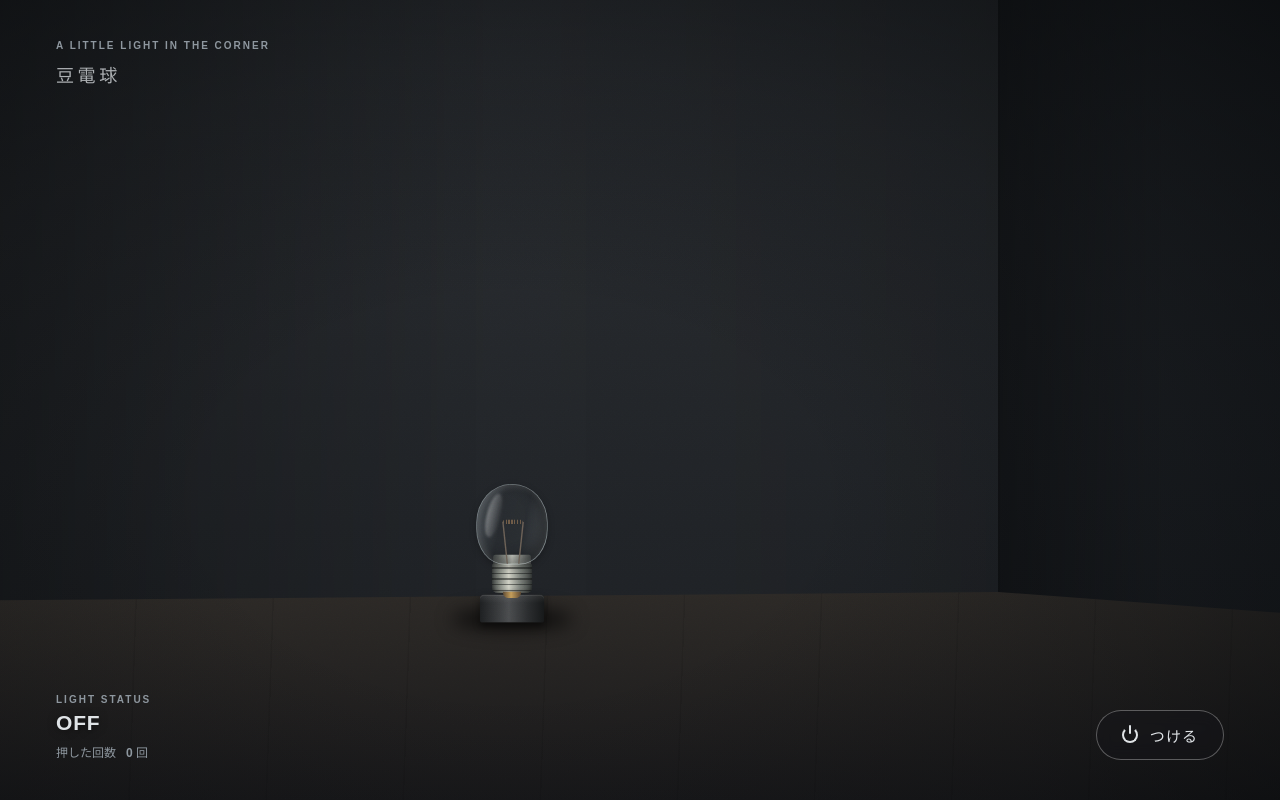
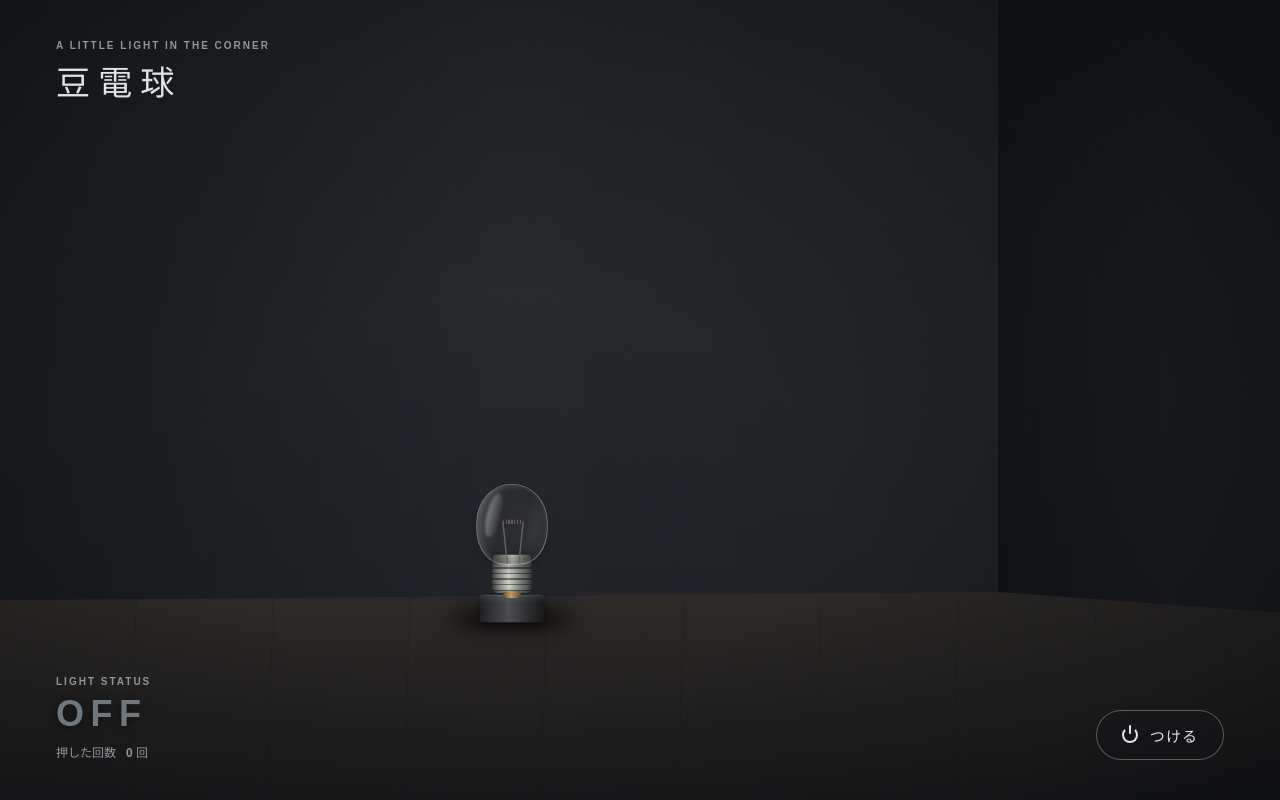
Before and after one commit to d6ftg6487f-ops/salmon, a Flask app: page / in a window 1280 px wide. Run offline with Flask 3, Linux system fonts and the light colour scheme.

Commit message:
Update styles.css

```diff
--- a/static/styles.css
+++ b/static/styles.css
@@ -378,13 +378,14 @@ body.lights-on .scene__floor-light {
   margin-bottom: 10px;
 }
 
+/* タイトルは「豆電球」だけなので、少し大きめにする */
 h1 {
   margin: 0;
   color: #dfe3e6;
-  font-size: clamp(15px, 1.6vw, 18px);
-  font-weight: 500;
-  letter-spacing: 0.2em;
-  opacity: 0.75;
+  font-size: clamp(24px, 3vw, 34px);
+  font-weight: 600;
+  letter-spacing: 0.24em;
+  line-height: 1.3;
   transition: color 650ms ease;
 }
 
@@ -420,12 +421,20 @@ body.lights-on h1 {
   margin-bottom: 6px;
 }
 
+/* ON / OFF 表示。消灯時は沈んだ色、点灯時は暖色に光る */
 .status {
   margin: 0;
-  font-size: clamp(17px, 2.5vw, 21px);
+  font-size: clamp(26px, 3.6vw, 36px);
   font-weight: 700;
-  letter-spacing: 0.04em;
+  letter-spacing: 0.18em;
+  color: #6f777e;
   text-shadow: 0 1px 8px rgba(0, 0, 0, 0.5);
+  transition: color 650ms ease, text-shadow 650ms ease;
+}
+
+body.lights-on .status {
+  color: #ffe2a6;
+  text-shadow: 0 0 14px rgba(255, 200, 110, 0.7);
 }
 
 .counter {
@@ -524,7 +533,7 @@ body.lights-on .toggle:hover:not(:disabled) {
 .error {
   position: absolute;
   left: clamp(20px, 5vw, 56px);
-  bottom: calc(clamp(20px, 5vh, 48px) + 76px);
+  bottom: calc(clamp(20px, 5vh, 48px) + 88px);
   margin: 0;
   color: #ffb4a6;
   font-size: 13px;
@@ -552,7 +561,7 @@ body.lights-on .toggle:hover:not(:disabled) {
   }
 
   h1 {
-    font-size: 14px;
+    font-size: 22px;
   }
 
   .toggle {
```
